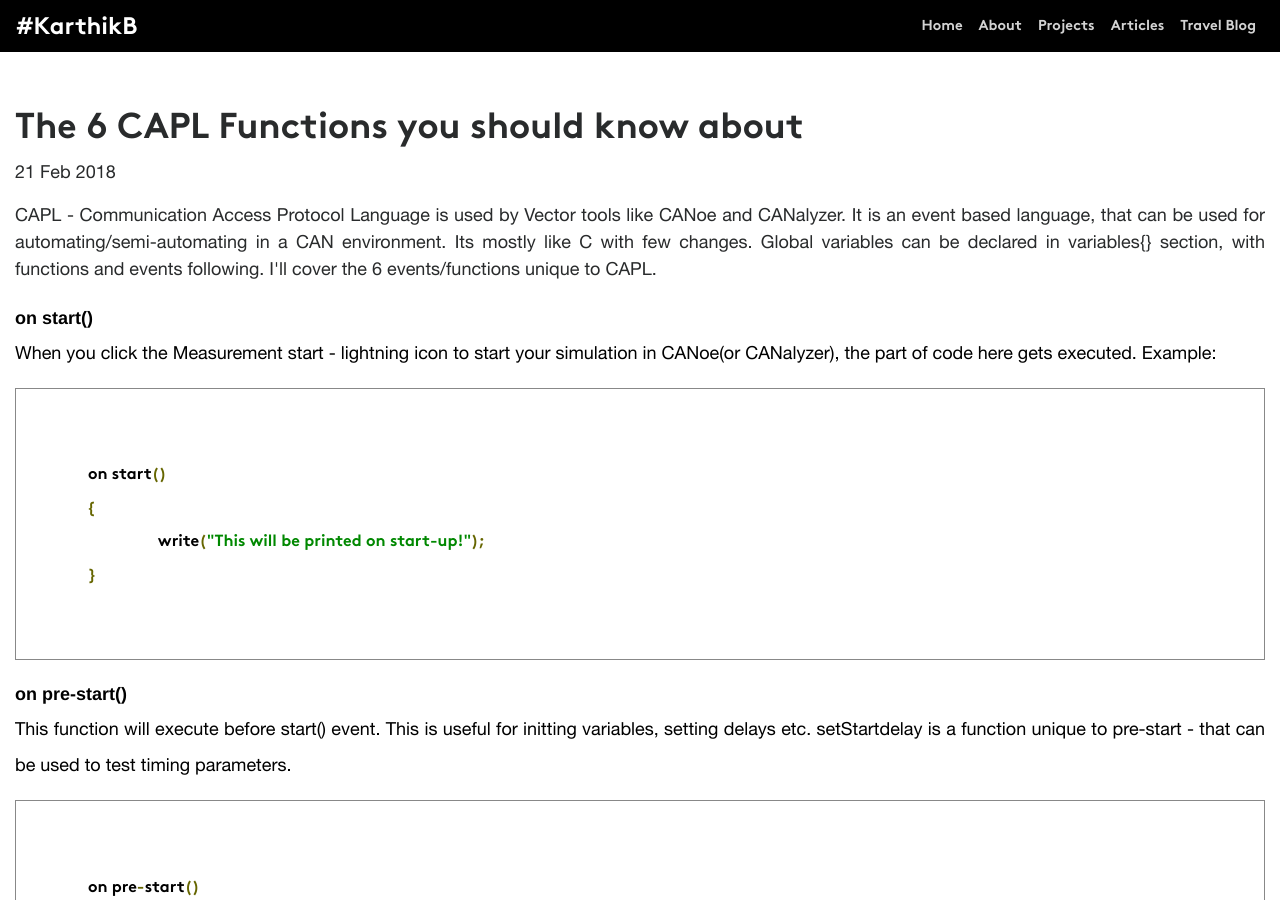
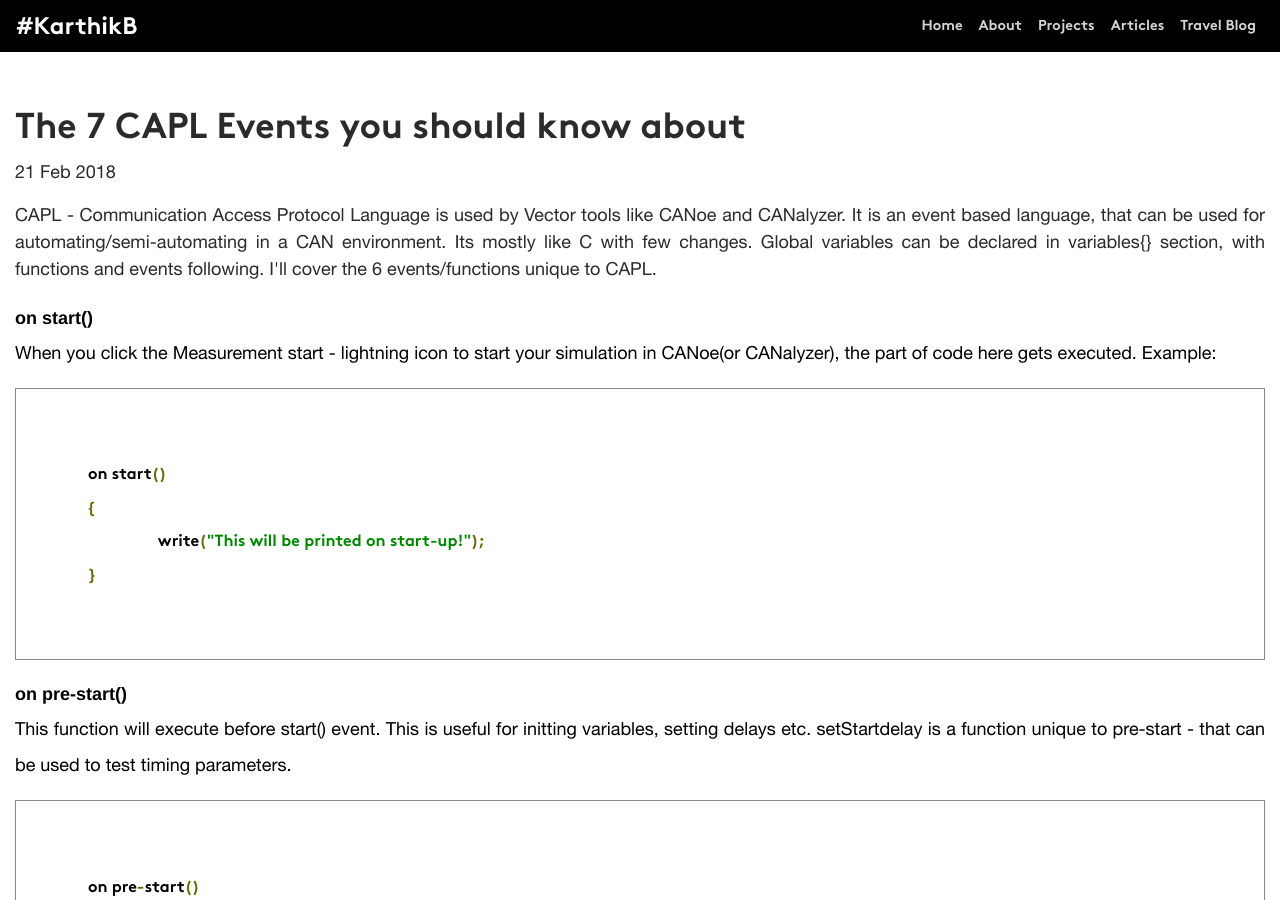
Before and after one commit to karthik-balu/karthik-balu.github.io, a Jekyll site: the page built from _posts/2018-02-21-CAPL.html, in a window 1280 px wide and 900 px high. Built offline with Jekyll 4.4.1, drawn with Linux system fonts in a browser that asks for light colours.

Commit message:
Typo fix

```diff
--- a/_posts/2018-02-21-CAPL.html
+++ b/_posts/2018-02-21-CAPL.html
@@ -1,6 +1,6 @@
 ---
 layout: post
-title: "The 6 CAPL Functions you should know about"
+title: "The 7 CAPL Events you should know about"
 date: 2018-02-21
 category: projects
 ---
```
